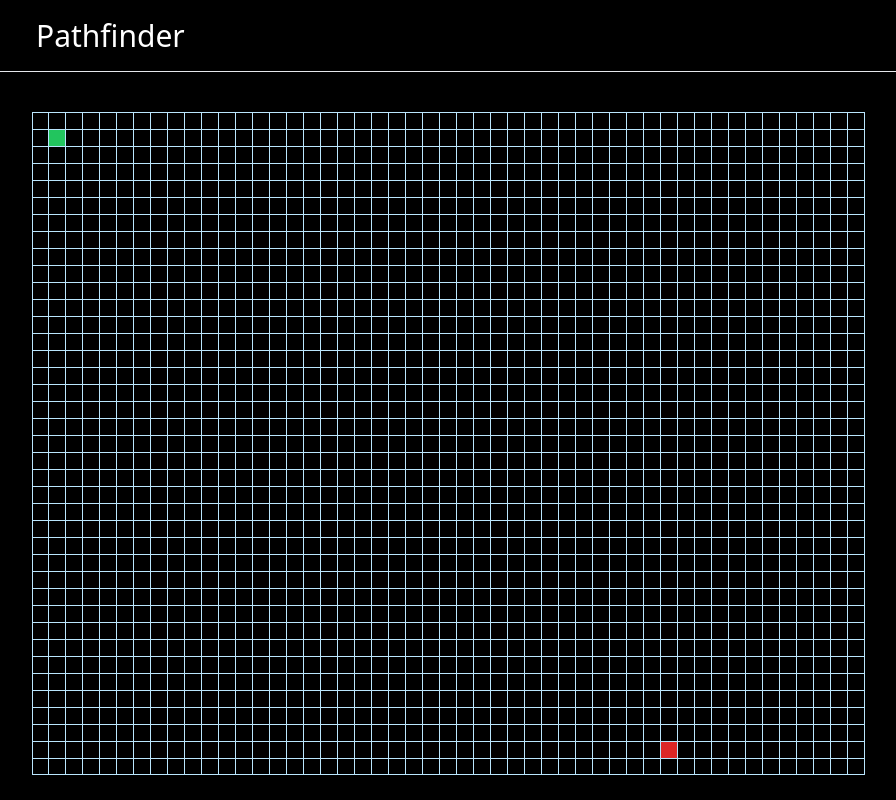
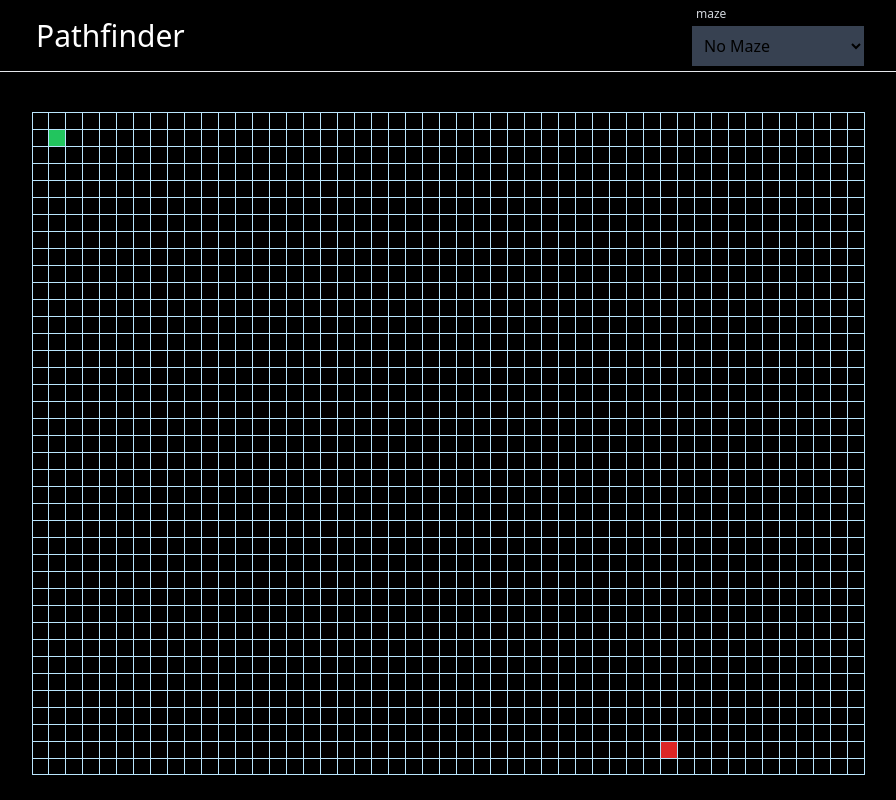
Before and after one commit to Folka2134/algorithm_visualizer, a React (Vite) app: page / in a window 1280 px wide. Shown: the whole page, without its empty margins (192-1088 px from the left). Built offline with nearby package versions, Linux system fonts and the light colour scheme.

Commit message:
selecting binary tree creates maze

```diff
--- a/src/components/Nav.tsx
+++ b/src/components/Nav.tsx
@@ -1,10 +1,48 @@
+import { useState } from "react";
+import { usePathfinding } from "../hooks/usePathFinding";
+import { useTileContext } from "../hooks/useTile";
+import { MAZES } from "../utils/constants";
+import { resetGrid } from "../utils/resetGrid";
+import { MazeType } from "../utils/types";
+import Select from "./Select";
+import { runMazeALgorithm } from "../utils/runMazeAlgorithm";
+import { useSpeedContext } from "../hooks/useSpeed";
+
 const Nav = () => {
+  const [isDisabeled, setIsDiabled] = useState(false);
+  const { maze, setMaze, grid, setGrid, setIsGraphVisualized } =
+    usePathfinding();
+  const { startTile, endTile } = useTileContext();
+  const { speed } = useSpeedContext();
+
+  const handleGenerateMaze = (maze: MazeType) => {
+    if (maze == "NONE") {
+      setMaze(maze);
+      resetGrid({ grid, startTile, endTile });
+      return;
+    }
+    setMaze(maze);
+    setIsDiabled(true);
+    runMazeALgorithm(maze, grid, startTile, endTile, setIsDiabled, speed);
+    const newGrid = grid.slice();
+    setGrid(newGrid);
+    setIsGraphVisualized(false);
+  };
+
   return (
     <div className="flex min-h-[4.5rem] items-center justify-center border-b px-0 shadow-gray-600 sm:px-5">
       <div className="flex w-full items-center justify-center sm:w-[52rem] lg:justify-between">
         <h1 className="hidden w-[40%] pl-1 text-3xl text-white lg:flex">
           Pathfinder
         </h1>
+        <div className="flex flex-col items-center justify-between space-y-3 py-4 sm:flex-row sm:items-end sm:justify-start sm:space-x-4 sm:space-y-0 sm:py-0">
+          <Select
+            label="maze"
+            value={maze}
+            options={MAZES}
+            onChange={(e) => handleGenerateMaze(e.target.value as MazeType)}
+          />
+        </div>
       </div>
     </div>
   );
```
